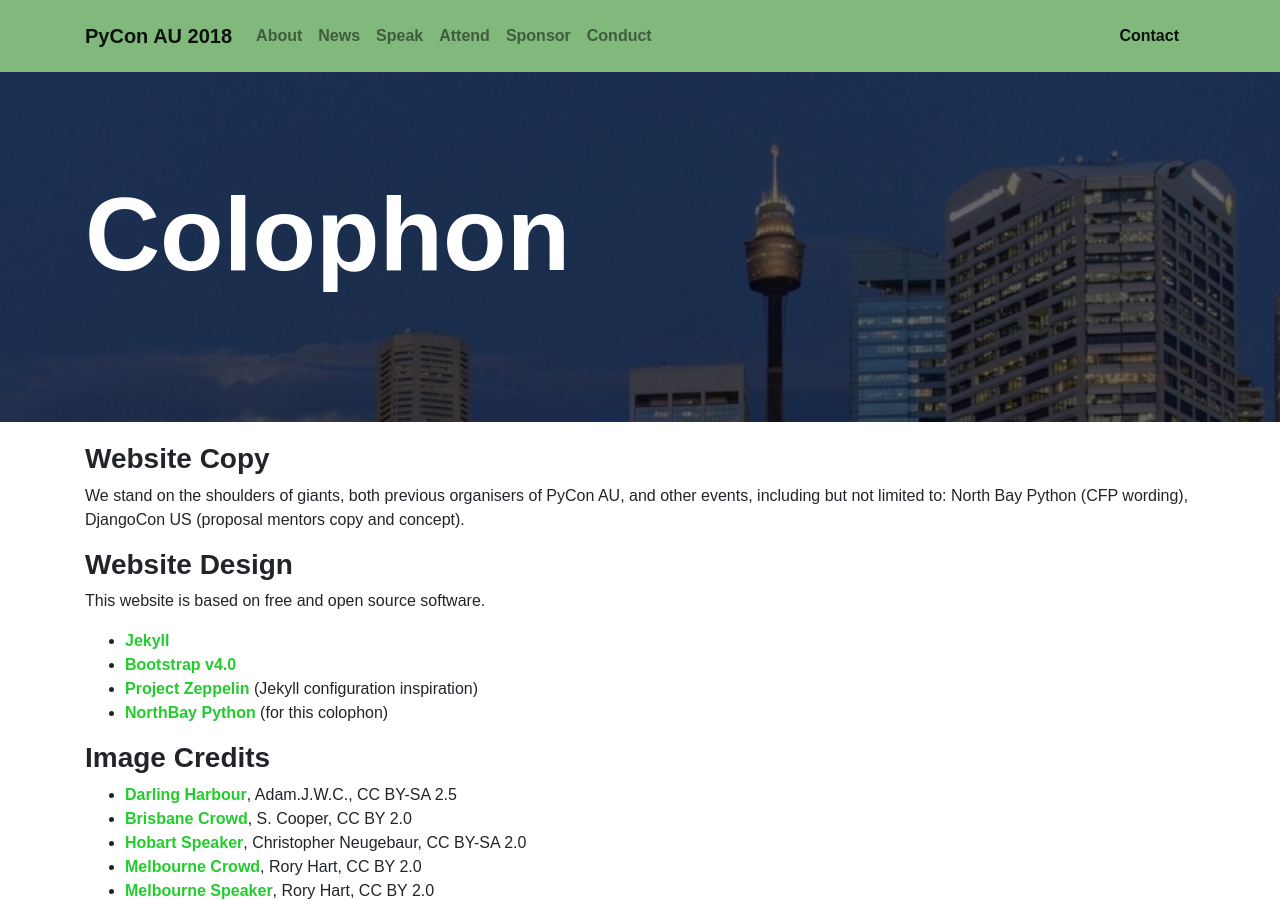
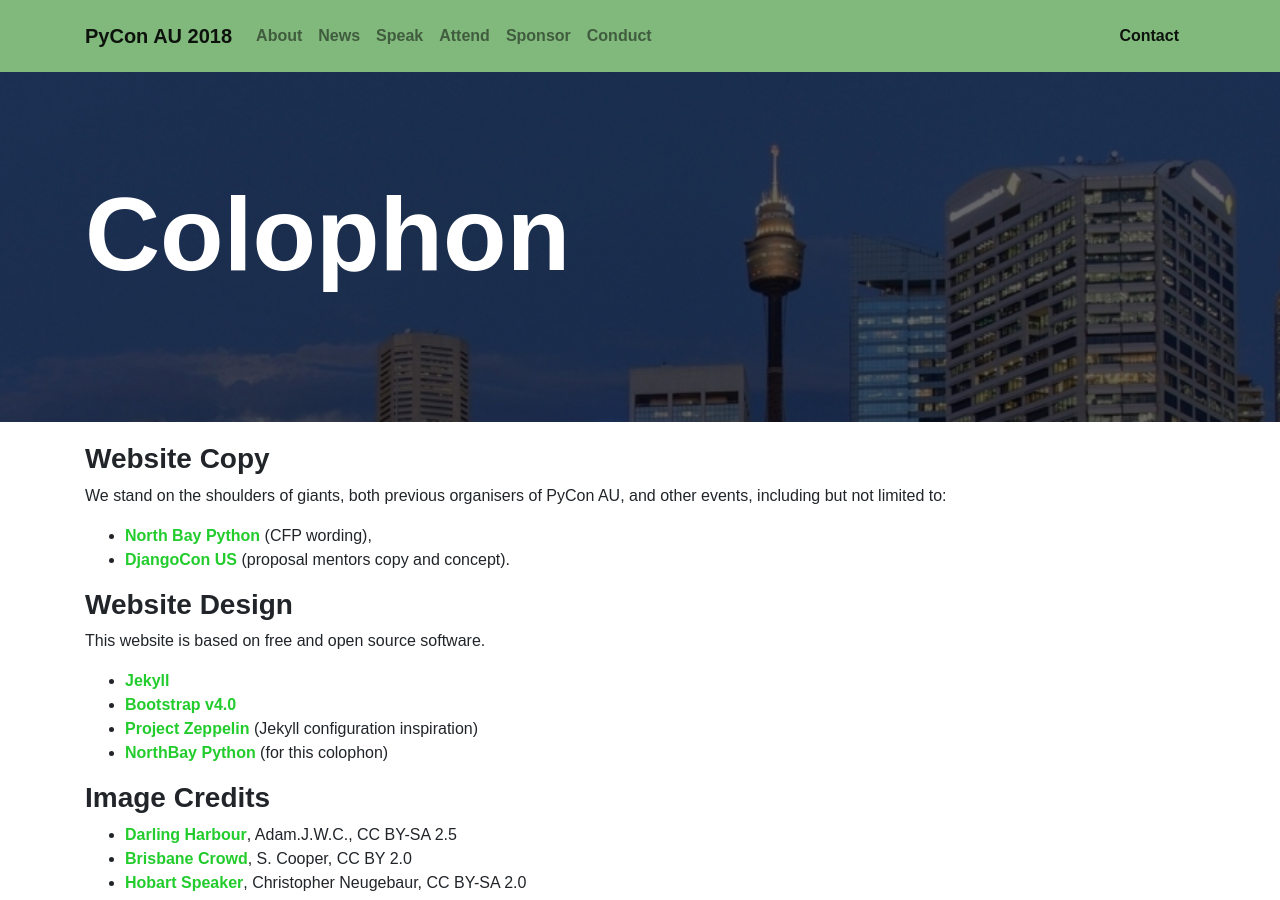
Before and after one commit to pyconau/2018.pycon-au.org, a Jekyll site: the page built from colophon.md, in a window 1280 px wide and 900 px high. Built offline with Jekyll 4.4.1, drawn with Linux system fonts in a browser that asks for light colours; some web fonts are replaced; some of the changed lines change nothing that is shown.

Commit message:
Formatting

```diff
--- a/colophon.md
+++ b/colophon.md
@@ -6,8 +6,9 @@ title: Colophon
 ### Website Copy
 
 We stand on the shoulders of giants, both previous organisers of PyCon AU, and
-other events, including but not limited to: North Bay Python (CFP wording),
-DjangoCon US (proposal mentors copy and concept).
+other events, including but not limited to:
+ * [North Bay Python](https://2017.northbaypython.org/) (CFP wording),
+ * [DjangoCon US](https://2018.djangocon.us/) (proposal mentors copy and concept).
 
 
 ### Website Design
```
